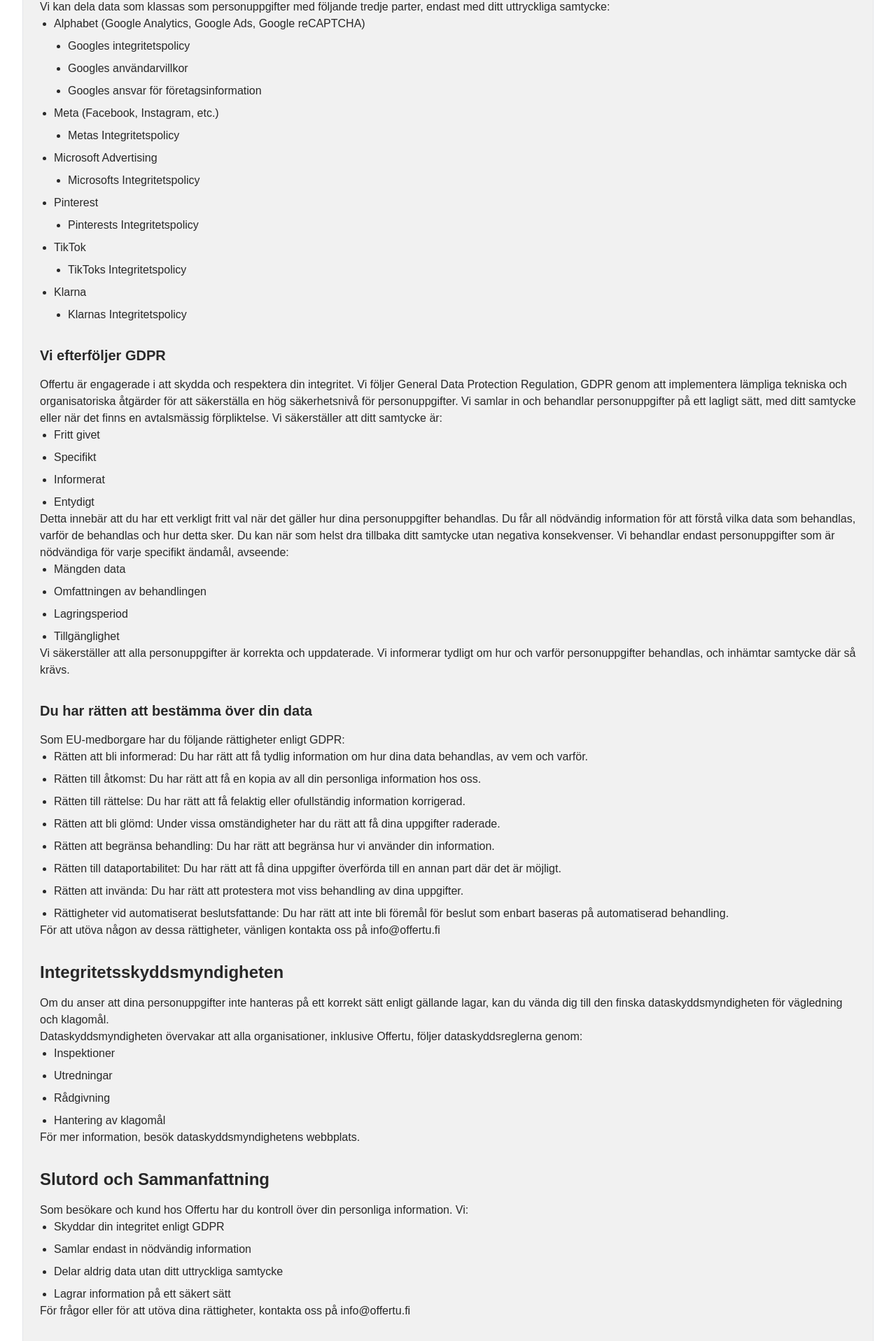
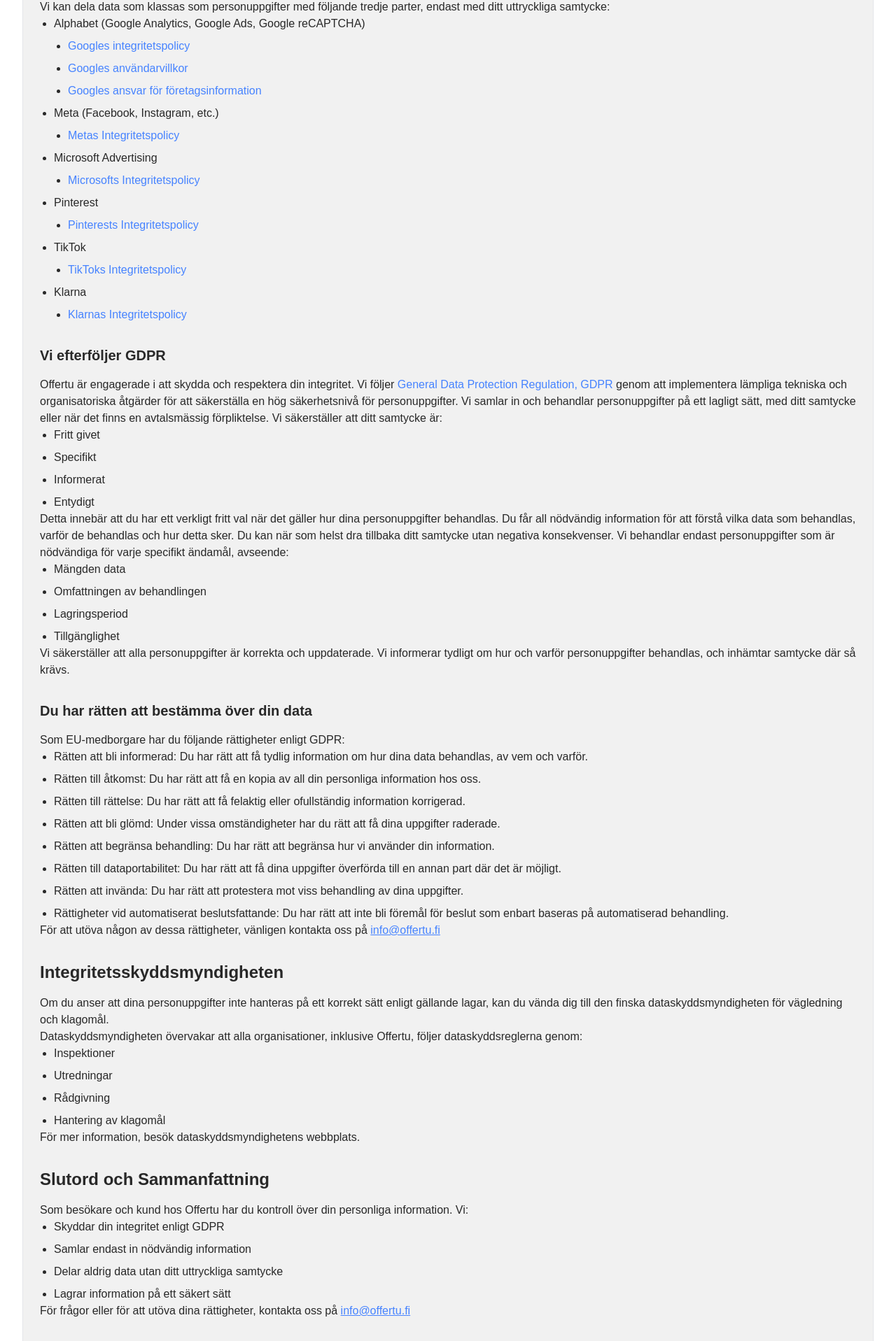
Before and after one commit to jhn322/offertu, a Next.js app: page /integritetspolicy in a window 1280 px wide. Shown: the part 880-2797 px from the top of the page at 70% size. Built offline with nearby package versions, Linux system fonts and the light colour scheme.

Commit message:
integrititypolicy updated

```diff
--- a/src/app/integritetspolicy/page.tsx
+++ b/src/app/integritetspolicy/page.tsx
@@ -44,7 +44,12 @@
             <p>
               Om du har några frågor om dina data eller vill ändra eller radera
               dina uppgifter, vänligen kontakta oss på{' '}
-              <a href="mailto:info@offertu.fi">info@offertu.fi</a>
+              <a
+                href="mailto:info@offertu.fi"
+                className="text-secondary underline"
+              >
+                info@offertu.fi
+              </a>
             </p>
 
             <h2 className="text-2xl font-bold mt-8 mb-4">
@@ -90,17 +95,26 @@
               <li>Alphabet (Google Analytics, Google Ads, Google reCAPTCHA)</li>
               <ul className="list-disc pl-5 space-y-2">
                 <li>
-                  <a href="https://policies.google.com/privacy?hl=sv">
+                  <a
+                    href="https://policies.google.com/privacy?hl=sv"
+                    className="text-secondary"
+                  >
                     Googles integritetspolicy
                   </a>
                 </li>
                 <li>
-                  <a href="https://policies.google.com/terms?hl=sv">
+                  <a
+                    href="https://policies.google.com/terms?hl=sv"
+                    className="text-secondary"
+                  >
                     Googles användarvillkor
                   </a>
                 </li>
                 <li>
-                  <a href="https://business.safety.google/intl/sv/privacy/">
+                  <a
+                    href="https://business.safety.google/intl/sv/privacy/"
+                    className="text-secondary"
+                  >
                     Googles ansvar för företagsinformation
                   </a>
                 </li>
@@ -108,7 +122,10 @@
               <li>Meta (Facebook, Instagram, etc.)</li>
               <ul className="list-disc pl-5 space-y-2">
                 <li>
-                  <a href="https://www.facebook.com/privacy/policy/">
+                  <a
+                    href="https://www.facebook.com/privacy/policy/"
+                    className="text-secondary"
+                  >
                     Metas Integritetspolicy
                   </a>
                 </li>
@@ -116,7 +133,10 @@
               <li>Microsoft Advertising</li>
               <ul className="list-disc pl-5 space-y-2">
                 <li>
-                  <a href="https://privacy.microsoft.com/sv-se/privacystatement">
+                  <a
+                    href="https://privacy.microsoft.com/sv-se/privacystatement"
+                    className="text-secondary"
+                  >
                     Microsofts Integritetspolicy
                   </a>
                 </li>
@@ -124,7 +144,10 @@
               <li>Pinterest</li>
               <ul className="list-disc pl-5 space-y-2">
                 <li>
-                  <a href="https://policy.pinterest.com/sv/privacy-policy">
+                  <a
+                    href="https://policy.pinterest.com/sv/privacy-policy"
+                    className="text-secondary"
+                  >
                     Pinterests Integritetspolicy
                   </a>
                 </li>
@@ -132,7 +155,10 @@
               <li>TikTok</li>
               <ul className="list-disc pl-5 space-y-2">
                 <li>
-                  <a href="https://www.tiktok.com/legal/privacy-policy-eea">
+                  <a
+                    href="https://www.tiktok.com/legal/privacy-policy-eea"
+                    className="text-secondary"
+                  >
                     TikToks Integritetspolicy
                   </a>
                 </li>
@@ -140,7 +166,10 @@
               <li>Klarna</li>
               <ul className="list-disc pl-5 space-y-2">
                 <li>
-                  <a href="https://www.klarna.com/se/dataskydd/">
+                  <a
+                    href="https://www.klarna.com/se/dataskydd/"
+                    className="text-secondary"
+                  >
                     Klarnas Integritetspolicy
                   </a>
                 </li>
@@ -153,7 +182,10 @@
             <p>
               Offertu är engagerade i att skydda och respektera din integritet.
               Vi följer{' '}
-              <a href="https://commission.europa.eu/law/law-topic/data-protection/data-protection-eu_en">
+              <a
+                href="https://commission.europa.eu/law/law-topic/data-protection/data-protection-eu_en"
+                className="text-secondary"
+              >
                 General Data Protection Regulation, GDPR
               </a>{' '}
               genom att implementera lämpliga tekniska och organisatoriska
@@ -229,7 +261,12 @@
             </ul>
             <p>
               För att utöva någon av dessa rättigheter, vänligen kontakta oss på{' '}
-              <a href="mailto:info@offertu.fi">info@offertu.fi</a>
+              <a
+                href="mailto:info@offertu.fi"
+                className="text-secondary underline"
+              >
+                info@offertu.fi
+              </a>
             </p>
 
             <h2 className="text-2xl font-bold mt-8 mb-4">
@@ -267,7 +304,12 @@
             </ul>
             <p>
               För frågor eller för att utöva dina rättigheter, kontakta oss på{' '}
-              <a href="mailto:info@offertu.fi">info@offertu.fi</a>
+              <a
+                href="mailto:info@offertu.fi"
+                className="text-secondary underline"
+              >
+                info@offertu.fi
+              </a>
             </p>
 
             <h2 className="text-2xl font-bold mt-8 mb-4">Mer information</h2>
@@ -279,7 +321,7 @@
               <li>
                 <a
                   href="https://www.imy.se/privatperson/"
-                  className="text-secondary underline"
+                  className="text-secondary"
                 >
                   "Little Book of Privacy"
                 </a>
```
